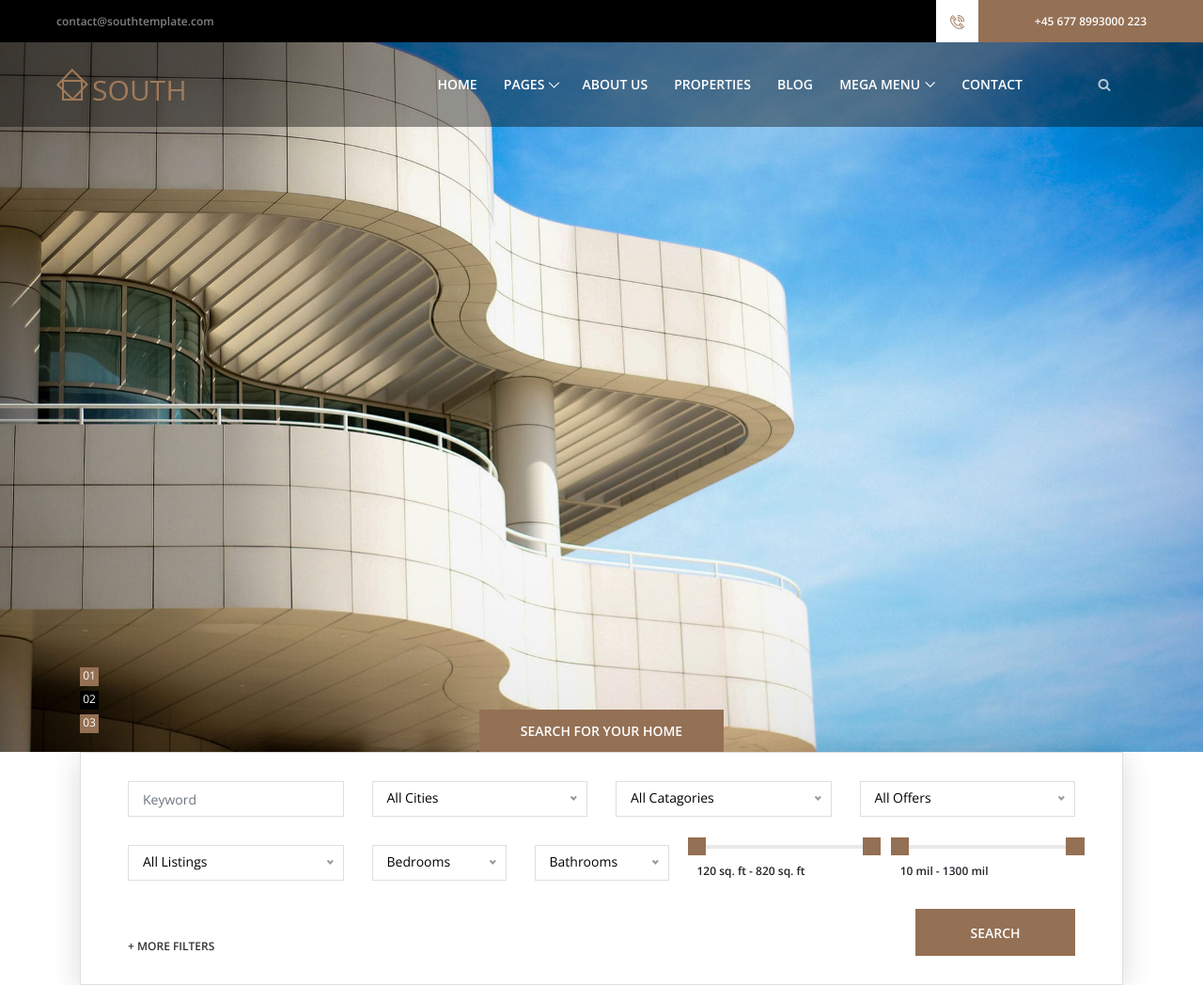
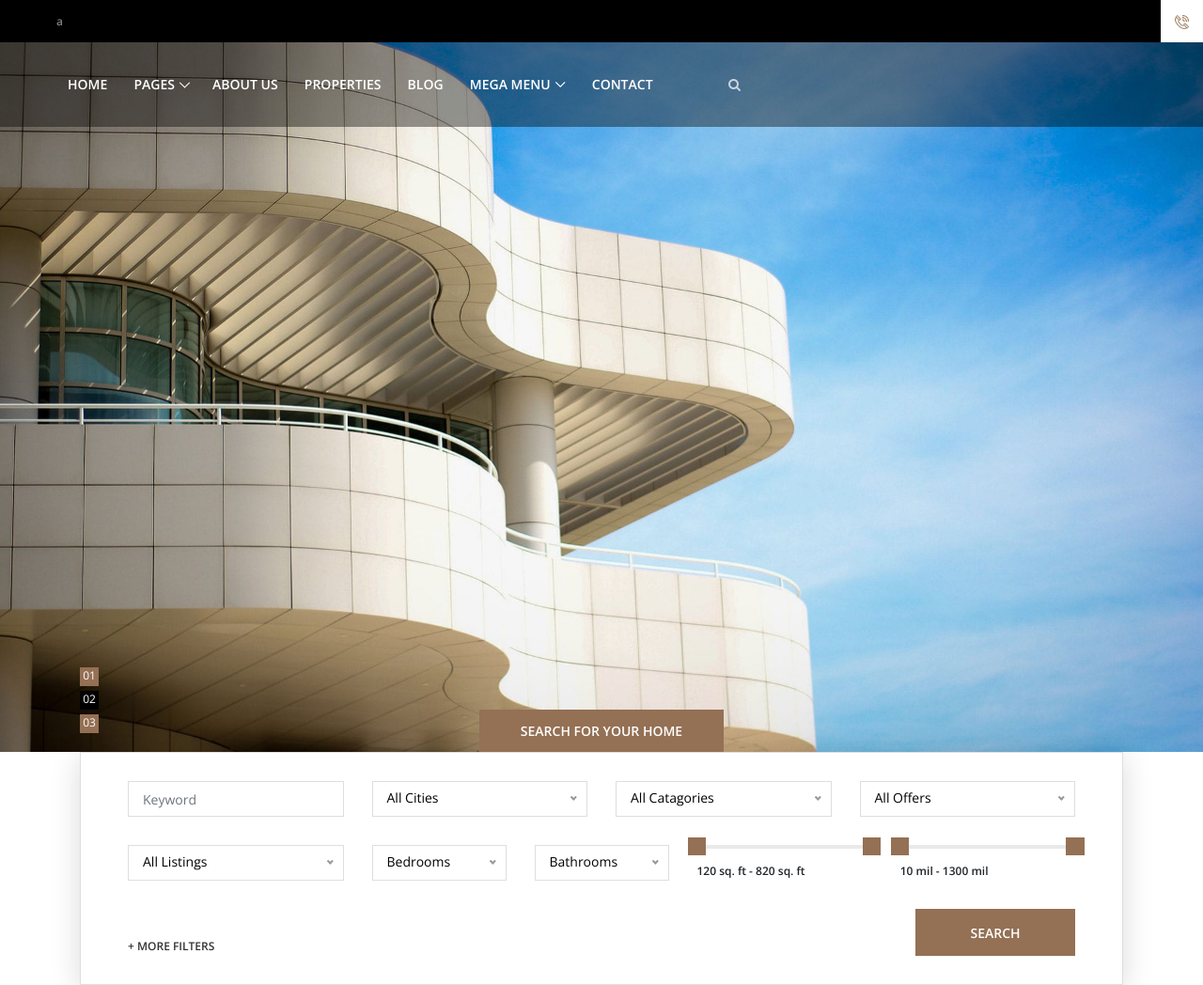
Before and after one commit to taylor-brown/realor, a plain HTML site: page index.html in a window 1280 px wide. Shown: the top 1048 px of the page at 94% size. Drawn offline with nearby package versions, Linux system fonts and the light colour scheme; files whose address does not match are found by name.

Commit message:
Update index.html

```diff
--- a/index.html
+++ b/index.html
@@ -32,14 +32,13 @@
         <div class="top-header-area">
             <div class="h-100 d-md-flex justify-content-between align-items-center">
                 <div class="email-address">
-                    <a href="mailto:contact@southtemplate.com">contact@southtemplate.com</a>
+                    <a href="mailto:contact@southtemplate.com">a</a>
                 </div>
                 <div class="phone-number d-flex">
                     <div class="icon">
                         <img src="img/icons/phone-call.png" alt="">
                     </div>
                     <div class="number">
-                        <a href="tel:+45 677 8993000 223">+45 677 8993000 223</a>
                     </div>
                 </div>
             </div>
@@ -51,9 +50,9 @@
                 <!-- Classy Menu -->
                 <nav class="classy-navbar justify-content-between" id="southNav">
 
-                    <!-- Logo -->
+                    <!-- Logo
                     <a class="nav-brand" href="index.html"><img src="img/core-img/logo.png" alt=""></a>
-
+-->
                     <!-- Navbar Toggler -->
                     <div class="classy-navbar-toggler">
                         <span class="navbarToggler"><span></span><span></span><span></span></span>
```
